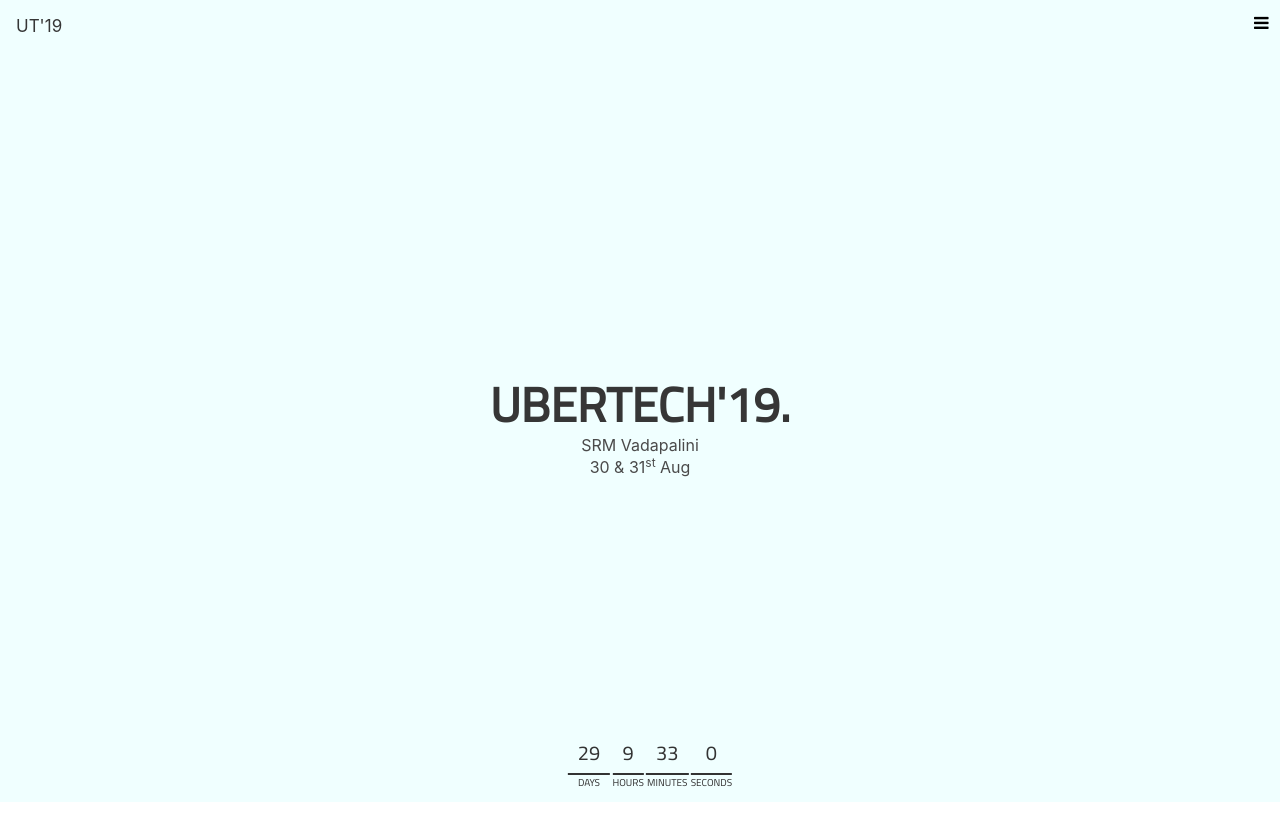
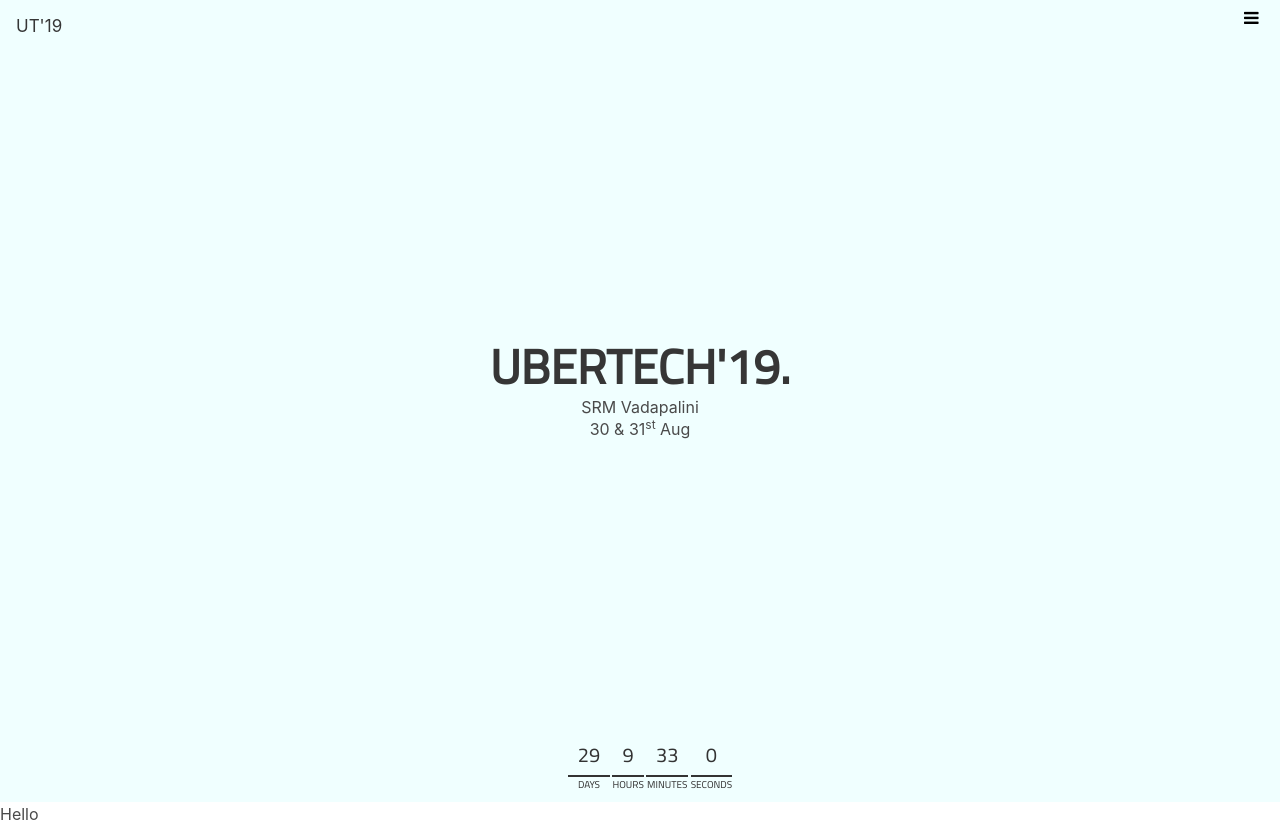
Before and after one commit to disturbedlord/ubertech_final, a plain HTML site: page index.html in a window 1280 px wide. Before the commit the page ends 802 px from the top, so only its background shows below. Drawn offline with nearby package versions, Linux system fonts and the light colour scheme.

Commit message:
Add files via upload

```diff
--- a/index.html
+++ b/index.html
@@ -59,7 +59,7 @@
 
 
 </section>
-
+<div>Hello</div>
 
 
 
--- a/style.css
+++ b/style.css
@@ -45,7 +45,7 @@
 
 
 .container1 {
-    position: absolute;
+    position: relative;
     left: 50%;
     transform: translateX(-50%);
     bottom: 0%;
@@ -185,8 +185,8 @@
   color: black;
   display: block;
   position: absolute;
-  right: 10px;
-  top: 0;
+  right: 20px;
+  top: -5px;
 }
 
 
```
